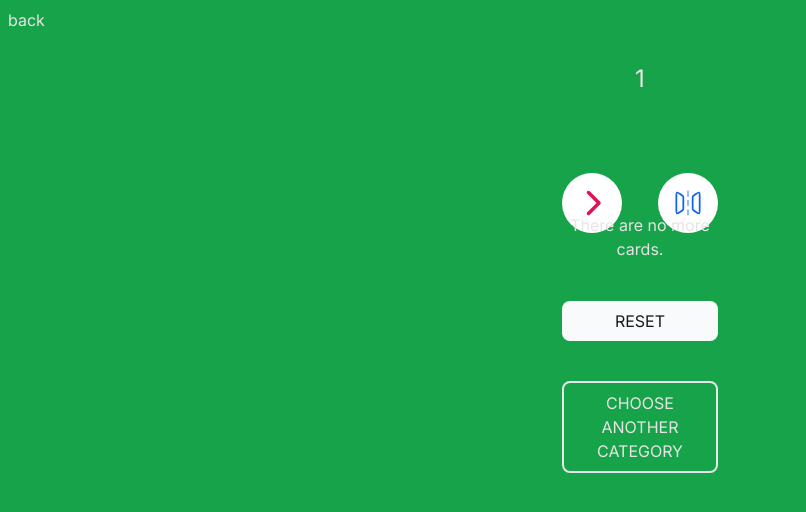
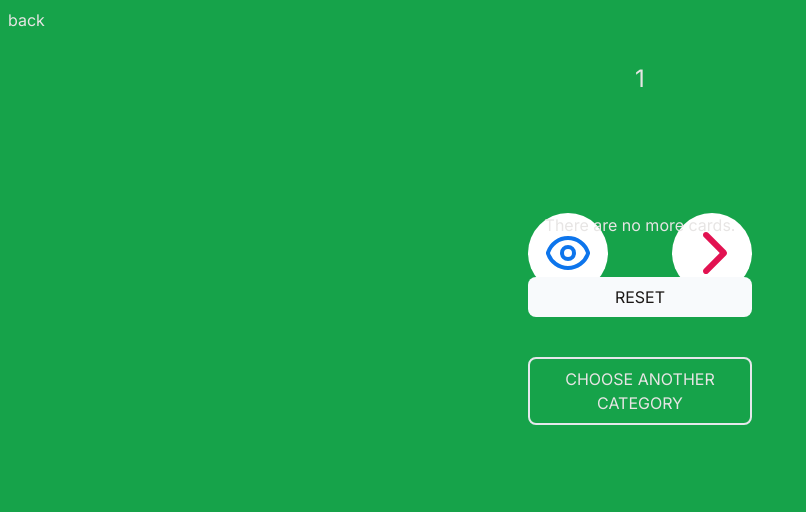
Before and after one commit to DmelladoH/flash-cards-dev, a Next.js app: page /1/1 in a window 1280 px wide. Shown: the top 512 px of the page, without its empty margins (0-806 px from the left). Built offline with nearby package versions, Linux system fonts and the light colour scheme; no server answers; the database is empty.

Commit message:
feat: change reveal card icon

```diff
--- a/src/app/[category]/[id]/page.tsx
+++ b/src/app/[category]/[id]/page.tsx
@@ -37,7 +37,7 @@ function Page({ params }: { params: { category: string; id: string } }) {
 
   return (
     <div>
-      <div className="relative">
+      <div className="relative mb-10">
         <div className="absolute h-full w-full">
           <EmptyState category={category} />
         </div>
@@ -53,6 +53,7 @@ function Page({ params }: { params: { category: string; id: string } }) {
         <ControlFooter
           handleFlip={flip}
           handleNextCard={() => nextCardByAction(next)}
+          isFlipped={showAnswer}
         />
       )}
     </div>
--- a/src/components/control-footer.tsx
+++ b/src/components/control-footer.tsx
@@ -1,36 +1,39 @@
 "use client";
 import { useState } from "react";
-import { FlipSvg } from "./svgs/flipSvg";
 import { NextSvg } from "./svgs/nextSvg";
 import RoundedButton from "./UI/rounded-button";
+import { CloseEyeSvg } from "./svgs/closeEyeSvg";
+import { OpenEyeSvg } from "./svgs/openEyeSvg";
 
 interface ControlFooterProps {
   handleNextCard: () => void;
   handleFlip: () => void;
+  isFlipped: boolean;
 }
 
 export function ControlFooter({
   handleNextCard,
   handleFlip,
+  isFlipped,
 }: ControlFooterProps) {
   const [hover, setHover] = useState<string>("");
 
   return (
     <footer className="grid gap-10 ">
-      <div className="mt-10 flex justify-center gap-9 text-white">
+      <div className="mt-10 flex justify-center gap-16 text-white">
+        <RoundedButton
+          onClick={handleFlip}
+          onMouseEnter={() => setHover("flip")}
+          onMouseLeave={() => setHover("")}
+        >
+          {isFlipped ? <CloseEyeSvg /> : <OpenEyeSvg />}
+        </RoundedButton>
         <RoundedButton
           onClick={handleNextCard}
           onMouseEnter={() => setHover("next")}
           onMouseLeave={() => setHover("")}
         >
           <NextSvg />
-        </RoundedButton>
-        <RoundedButton
-          onClick={handleFlip}
-          onMouseEnter={() => setHover("flip")}
-          onMouseLeave={() => setHover("")}
-        >
-          <FlipSvg />
         </RoundedButton>
       </div>
       <div className="h-8">
--- /dev/null
+++ b/src/components/svgs/closeEyeSvg.tsx
@@ -0,0 +1,13 @@
+export function CloseEyeSvg() {
+  return (
+    <svg width="48" height="48" fill="none" xmlns="http://www.w3.org/2000/svg">
+      <path
+        d="M7.96 16.446A20.954 20.954 0 0 0 3.868 24C6.452 32.676 14.488 39 24 39c1.986 0 3.906-.276 5.726-.79m-17.27-25.754A20.902 20.902 0 0 1 24 9c9.512 0 17.546 6.324 20.13 14.996a21.044 21.044 0 0 1-8.586 11.548M12.456 12.456 6 6m6.456 6.456 7.3 7.3m15.788 15.788L42 42m-6.456-6.456-7.3-7.3a6.002 6.002 0 0 0-8.486-8.486m8.484 8.484L19.76 19.76"
+        stroke="#0D75EC"
+        stroke-width="4"
+        stroke-linecap="round"
+        stroke-linejoin="round"
+      />
+    </svg>
+  );
+}
--- a/src/components/svgs/flipSvg.tsx
+++ /dev/null
@@ -1,19 +0,0 @@
-export function FlipSvg() {
-  return (
-    <svg
-      className="w-7 h-7"
-      viewBox="0 0 24 24"
-      fill="none"
-      xmlns="http://www.w3.org/2000/svg"
-      stroke="#030303"
-    >
-      <g stroke="#0d65f2" strokeWidth="1.5">
-        <path d="M2 18.114V5.886c0-1.702 0-2.553.542-2.832.543-.28 1.235.216 2.62 1.205l1.582 1.13c.616.44.924.66 1.09.982C8 6.694 8 7.073 8 7.83v8.34c0 .757 0 1.136-.166 1.459-.166.323-.474.543-1.09.983l-1.582 1.13c-1.385.988-2.077 1.483-2.62 1.204C2 20.666 2 19.816 2 18.114Z" />
-        <path d="M22 18.114V5.886c0-1.702 0-2.553-.542-2.832-.543-.28-1.235.216-2.62 1.205l-1.582 1.13c-.616.44-.924.66-1.09.982C16 6.694 16 7.073 16 7.83v8.34c0 .757 0 1.136.166 1.459.166.323.474.543 1.09.983l1.581 1.13c1.386.988 2.078 1.483 2.62 1.204.543-.28.543-1.13.543-2.832Z" />
-        <path opacity=".5" d="M12 14v-4" strokeLinecap="round" />
-        <path opacity=".5" d="M12 6V2" strokeLinecap="round" />
-        <path opacity=".5" d="M12 22v-4" strokeLinecap="round" />
-      </g>
-    </svg>
-  );
-}
--- a/src/components/svgs/nextSvg.tsx
+++ b/src/components/svgs/nextSvg.tsx
@@ -1,9 +1,10 @@
 export function NextSvg() {
   return (
     <svg
-      className="w-7 h-7"
       xmlns="http://www.w3.org/2000/svg"
       viewBox="0 0 320 512"
+      width="48"
+      height="48"
     >
       <path
         fill="#e21251"
--- /dev/null
+++ b/src/components/svgs/openEyeSvg.tsx
@@ -0,0 +1,20 @@
+export function OpenEyeSvg() {
+  return (
+    <svg width="48" height="48" fill="none" xmlns="http://www.w3.org/2000/svg">
+      <path
+        d="M43.928 24.644a2.024 2.024 0 0 0 0-1.278C41.154 15.02 33.28 9 24 9 14.724 9 6.854 15.014 4.074 23.356c-.14.414-.14.862 0 1.278C6.846 32.98 14.72 39 24 39c9.276 0 17.148-6.014 19.928-14.356Z"
+        stroke="#0D75EC"
+        stroke-width="4"
+        stroke-linecap="round"
+        stroke-linejoin="round"
+      />
+      <path
+        d="M18 24a6 6 0 1 0 12 0 6 6 0 0 0-12 0Z"
+        stroke="#0D75EC"
+        stroke-width="4"
+        stroke-linecap="round"
+        stroke-linejoin="round"
+      />
+    </svg>
+  );
+}
```
